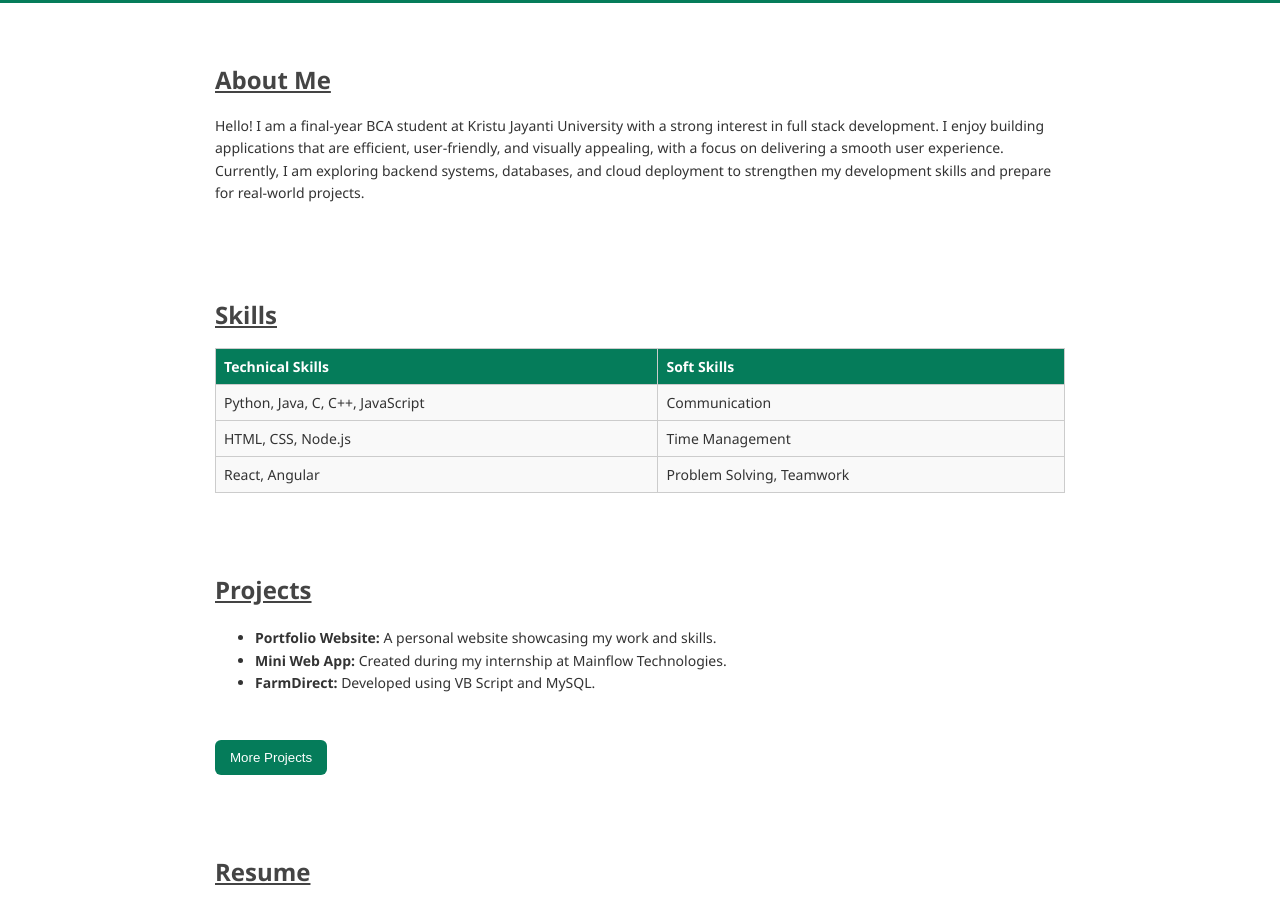
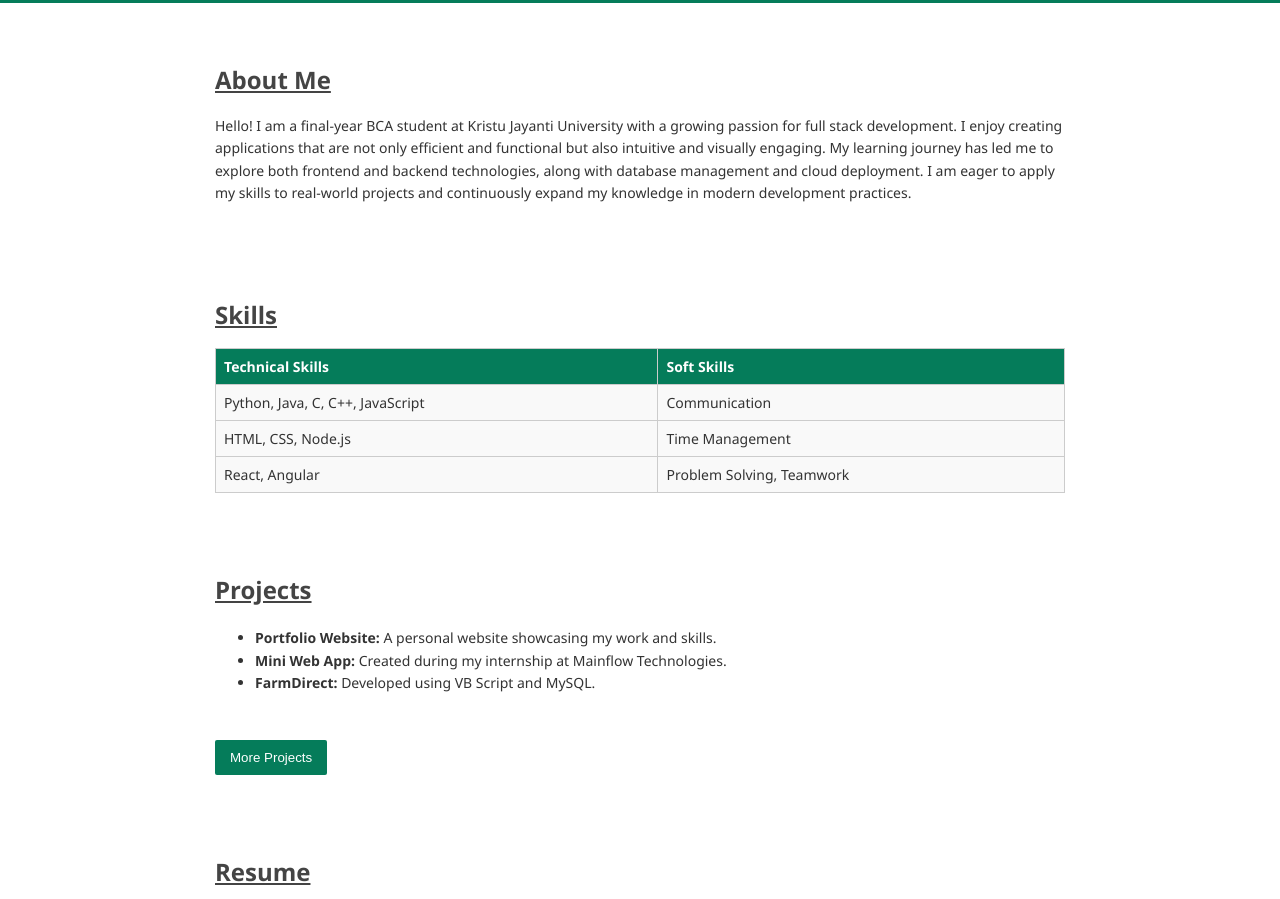
Before and after one commit to Abheekrishna/basic-portfolio, a plain HTML site: page index.html in a window 1280 px wide. Shown: the part 53-952 px from the top of the page. Drawn offline with Linux system fonts and the light colour scheme.

Commit message:
Update index.html

```diff
--- a/index.html
+++ b/index.html
@@ -90,7 +90,6 @@
     }
     footer {
         background-color: rgb(255, 255, 255);
-
         text-align: center;
         padding: 20px;
         margin-top: 30px;
@@ -99,7 +98,7 @@
     .download {
         background-color: rgb(5, 124, 90);
         color: white;
-        border-radius: 6px;
+        border-radius: 2px;
         padding: 10px 15px;
         border: none;
         margin-top: 30px;
@@ -123,7 +122,7 @@
 
 <section id="about">
     <h2>About Me</h2>
-    <p>Hello! I am a final-year BCA student at Kristu Jayanti University with a strong interest in full stack development. I enjoy building applications that are efficient, user-friendly, and visually appealing, with a focus on delivering a smooth user experience. Currently, I am exploring backend systems, databases, and cloud deployment to strengthen my development skills and prepare for real-world projects.</p>
+    <p>Hello! I am a final-year BCA student at Kristu Jayanti University with a growing passion for full stack development. I enjoy creating applications that are not only efficient and functional but also intuitive and visually engaging. My learning journey has led me to explore both frontend and backend technologies, along with database management and cloud deployment. I am eager to apply my skills to real-world projects and continuously expand my knowledge in modern development practices.</p>
 </section>
 
 <section id="skills">
```
